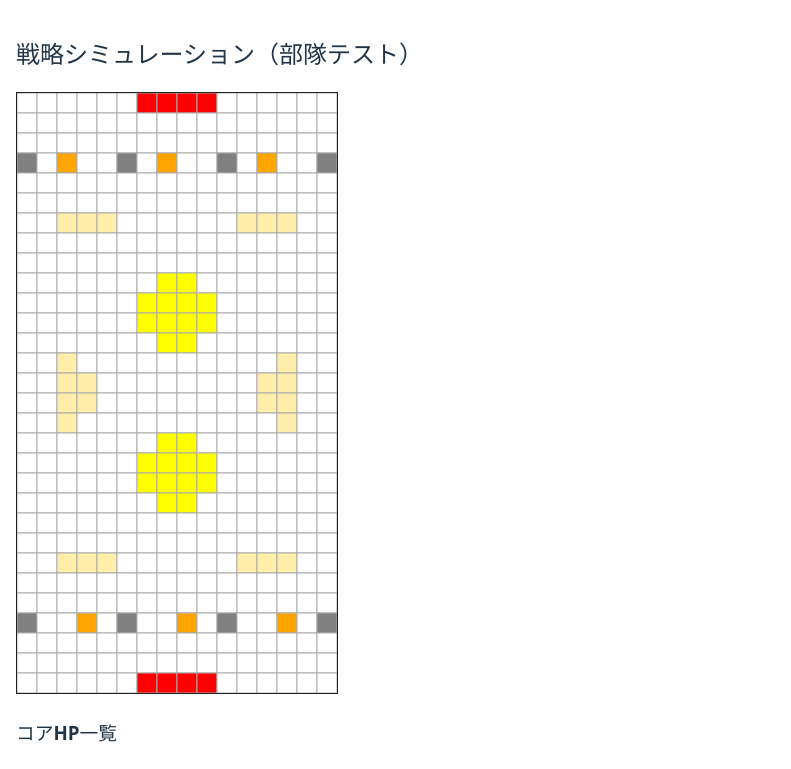
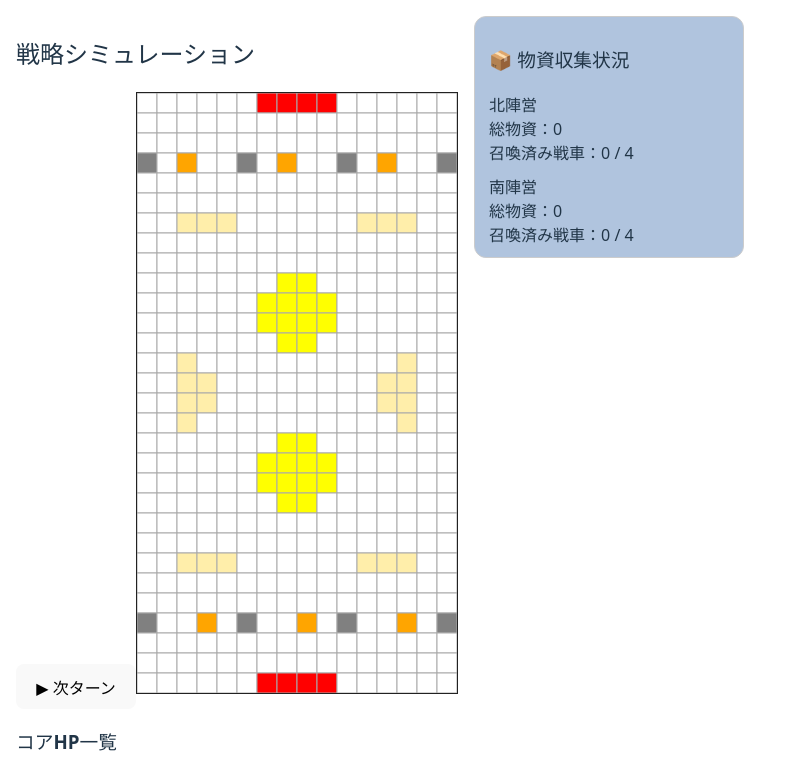
Before and after one commit to raila0214/war_game, a React (Vite) app: page / in a window 1280 px wide. Shown: the top 769 px of the page, without its empty margins (0-791 px from the left). Built offline with nearby package versions, Linux system fonts and the light colour scheme.

Commit message:
feat: 新規機能お試し追加

```diff
--- a/src/App.tsx
+++ b/src/App.tsx
@@ -1,52 +1,15 @@
 import { useState } from "react";
 import Board from "./Board";
-import type { GameObject , Unit } from "./types";
+import type { GameObject , Unit , GameSetup } from "./types";
 import { applyAttackOrHeal } from "./battleLogic";
 import { createBoard } from "./boardSetup";
 import { processSupportAction } from "./supportLogic";
 import { collectSupplies, trySpawnTank } from "./supplyLogic";
+import { createUnit } from "./unitStats";
+import TeamSetupScreen from "./TeamSetupScreen";
+//import { generateUnitFromConfig } from "./unitSetup";
 
-function calcUnitStats(type: string, members: number){
-  switch(type){
-    case "infantry": //小隊
-      return {
-        attack: 80 + (members -1)*1,
-        defense: 40 + (members -1)*0.5,
-        hp: 500 + (members -1)*10,
-        speed: 4,
-      };
-    case "battalion": //大隊
-      return {
-        attack: 60 + (members -1)*0.8,
-        defense: 30 + (members -1)*0.5,
-        hp: 2000 + (members -1)*15,
-        speed: 4,
-      };
-    case "raider": //遊撃部隊
-      return {
-        attack: 100 + (members -1)*1.2,
-        defense: 20 + (members -1)*0.5,
-        hp: 240 + (members -1)*5,
-        speed: 5,
-      };
-    case "support": //支援部隊
-      return {
-        attack: 20,
-        defense: 30 + (members -1)*0.5,
-        hp: 600 + (members -1)*10,
-        speed: 2,
-      };
-    case "tank": //戦車
-      return {
-        attack: 0,
-        defense: 60,
-        hp: 1600,
-        speed: 1,
-      };
-    default:
-      return {attack: 0, defense: 0, hp:0, speed:0};
-  }
-}
+
 //コア初期値
 const initialGameObjects: Record<string, GameObject> = {
   mainCoreN: { id: "mainCoreN", type: "coreMain", hp: 10000, maxHp: 10000 },
@@ -60,64 +23,74 @@ const initialGameObjects: Record<string, GameObject> = {
 };
 
 export default function App() {
+  //盤面
   const board = createBoard();
+  //コア
   const [gameObjects, setGameObjects] = useState(initialGameObjects);
 
+  //盤上に存在する部隊ユニット
+  const [units, setUnits] = useState<Unit[]>([
+    createUnit("north_support_1","north","support",6,5,15),
+  ]);
+
+  //盤外の物資部隊ユニット
+  const offboardNorthSupplyUnits: Unit[] = [
+    {...createUnit("north_supply","north","supply",-1,-1,20), range: 0},
+  ];
+  const offboardSouthSupplyUnits: Unit[] = [
+    {...createUnit("south_supply","north","supply",-1,-1,20), range: 0},
+  ];
+
   //北物資
-  const [tatolSuppliesN, setTotalSuppliesN] = useState(0);
+  const [totalSuppliesN, setTotalSuppliesN] = useState(0);
   const [spawnedTanksN, setSpawnedTanksN] = useState(0);
 
   //南物資
-  const [tatolSuppliesS, setTotalSuppliesS] = useState(0);
+  const [totalSuppliesS, setTotalSuppliesS] = useState(0);
   const [spawnedTanksS, setSpawnedTanksS] = useState(0);
 
-  // === 部隊の初期化 ===
-  const smallSquadStats = calcUnitStats("infantry", 20);
-  const supportStats = calcUnitStats("support", 15);
+  function nextTurn(){
+    let updatedObjects = {...gameObjects};
+    let updatedUnits = [...units];
 
-  const [units, setUnits] = useState<Unit[]>([
-    {
-      id: "north_infantry_1",
-      team: "north",
-      type: "infantry",
-      x: 6,
-      y: 5,
-      members: 20,
-      range: 1,
-      ...smallSquadStats,
-      hp: smallSquadStats.hp,
-      maxHp: smallSquadStats.hp,
-    },
-    {
-      id: "south_support_1",
-      team: "south",
-      type: "support",
-      x: 7,
-      y: 24,
-      members: 15,
-      range: 1,
-      ...supportStats,
-      hp: supportStats.hp,
-      maxHp: supportStats.hp,
-    },
-  ]);
+    //支援部隊の行動
+    const supportUnits = updatedUnits.filter((u) => u.type === "support");
+    for (const sup of supportUnits){
+      updatedObjects = processSupportAction(board,updatedObjects,sup,updatedUnits);
+    }
+    //物資収集
+    const northGain = collectSupplies(offboardNorthSupplyUnits);
+    const southGain = collectSupplies(offboardSouthSupplyUnits);
+    const newNorthSupplies = totalSuppliesN + northGain;
+    const newSouthSupplies = totalSuppliesS + southGain;
 
-  // === ターン内で支援部隊行動テスト ===
-  function simulateTurn() {
-    const supportUnits = units.filter((u) => u.type === "support");
-    let updatedObjects = { ...gameObjects };
-
-    for (const sup of supportUnits) {
-      updatedObjects = processSupportAction(board, updatedObjects, sup, units);
+    //戦車
+    const newNorthTank = trySpawnTank(newNorthSupplies, spawnedTanksN, "north");
+    const newSouthTank = trySpawnTank(newSouthSupplies, spawnedTanksS, "south");
+    if (newNorthTank) {
+      updatedUnits.push(newNorthTank);
+      setSpawnedTanksN(spawnedTanksN + 1);
+    }
+    if (newSouthTank) {
+      updatedUnits.push(newSouthTank);
+      setSpawnedTanksS(spawnedTanksS + 1);
     }
 
+    // 状態反映
+    setUnits(updatedUnits);
     setGameObjects(updatedObjects);
+    setTotalSuppliesN(newNorthSupplies);
+    setTotalSuppliesS(newSouthSupplies);
+
+
   }
 
   return (
-    <div style={{ padding: 16 }}>
-      <h2>戦略シミュレーション（部隊テスト）</h2>
-
+    <>
+    <div style={{ display: "flex", gap: 16, padding: 16 }}>
+      <div>
+      <h2>戦略シミュレーション</h2>
+      <button onClick={nextTurn}> ▶︎ 次ターン</button>
       <Board  gameObjects = {gameObjects} setGameObjects={setGameObjects}/>
       <div style={{ marginTop: 16 }}>
         <h3>コアHP一覧</h3>
@@ -130,5 +103,32 @@ export default function App() {
         </ul>
       </div>
     </div>
+
+    <div
+        style={{
+          minWidth: 240,
+          padding: "10px 14px",
+          background: "#b0c4de",
+          borderRadius: 12,
+          border: "1px solid #ccc",
+          height: "fit-content",
+        }}
+      >
+        <h3>📦 物資収集状況</h3>
+
+        <div style={{ marginBottom: 10 }}>
+          <strong>北陣営</strong>
+          <div>総物資：{totalSuppliesN}</div>
+          <div>召喚済み戦車：{spawnedTanksN} / 4</div>
+        </div>
+
+        <div>
+          <strong>南陣営</strong>
+          <div>総物資：{totalSuppliesS}</div>
+          <div>召喚済み戦車：{spawnedTanksS} / 4</div>
+        </div>
+      </div>
+    </div>
+    </>
   );
 }
--- a/src/types.ts
+++ b/src/types.ts
@@ -18,6 +18,32 @@ export type GameObject = {
 
 //陣営（チームたぐ）
 export type Team = "north" | "south";
+
+//初期設定画面仮
+export type UnitSetupData = {
+  type:"infantry"   // 小隊
+  | "battalion"  // 大隊
+  | "raider"     // 遊撃部隊
+  | "support"    // 支援部隊
+  | "supply";    // 物資部隊
+  members: number;
+  team: "north"|"south";
+  x?: number;
+  y?: number;
+};
+
+//人数割り振り
+export type PlayerUnitConfig = {
+  totalPoints: number;
+  units: {
+    type: "infantry"   // 小隊
+    | "battalion"  // 大隊
+    | "raider"     // 遊撃部隊
+    | "support"    // 支援部隊
+    | "supply";    // 物資部隊
+    members: number;
+  }[];
+};
 
 //部隊タイプ
 export type UnitType =
@@ -46,6 +72,12 @@ export type Unit = {
   collectedSupplies?: number;
 };
 
+//両チームの設定
+export type GameSetup = {
+  north: PlayerUnitConfig;
+  south: PlayerUnitConfig;
+};
+
 // 物資部隊が1ターンに収集できる物資量を計算
 export function calcSupplyGatherRate(members: number): number {
   if (members <= 6) return Math.floor(20 + (members - 1));
--- /dev/null
+++ b/src/unitSetup.ts
@@ -0,0 +1,24 @@
+import type { Unit, PlayerUnitConfig } from "./types";
+import { createUnit } from "./unitStats";
+
+/*
+export function generateUnitFromConfig(
+    config: PlayerUnitConfig,
+    team: "north"|"south"
+): Unit[]{
+    const units: Unit[] =[];
+    let totalAssigned = 0;
+
+    //大隊と物資部隊を必ず含める
+    const battalion = config.units.find((u) => u.type === "battalion") ?? {
+        type: "battalion",
+        members: 1,
+    };
+    const supply = config.units.find((u) => u.type === "supply") ?? {
+        type: "supply",
+        members: 1,
+    };
+
+
+}
+*/
--- /dev/null
+++ b/src/unitStats.ts
@@ -0,0 +1,81 @@
+import type { Unit } from "./types";
+
+/**
+ * 部隊タイプに応じて、人数をもとに各パラメータを算出
+ */
+export function calcUnitStats(type: Unit["type"], members: number) {
+  switch (type) {
+    case "infantry": // 小隊
+      return {
+        attack: 80 + (members - 1) * 1,
+        defense: 40 + (members - 1) * 0.5,
+        hp: 500 + (members - 1) * 10,
+        speed: 4,
+      };
+    case "battalion": // 大隊
+      return {
+        attack: 60 + (members - 1) * 0.8,
+        defense: 30 + (members - 1) * 0.5,
+        hp: 2000 + (members - 1) * 15,
+        speed: 3,
+      };
+    case "raider": // 遊撃部隊
+      return {
+        attack: 100 + (members - 1) * 1.2,
+        defense: 20 + (members - 1) * 0.5,
+        hp: 240 + (members - 1) * 5,
+        speed: 5,
+      };
+    case "support": // 支援部隊
+      return {
+        attack: 20,
+        defense: 30 + (members - 1) * 0.5,
+        hp: 600 + (members - 1) * 10,
+        speed: 2,
+      };
+    case "supply": // 物資部隊（戦闘パラメータは低め）
+      return {
+        attack: 0,
+        defense: 10 + (members - 1) * 0.3,
+        hp: 400 + (members - 1) * 8,
+        speed: 2,
+      };
+    case "tank": // 戦車
+      return {
+        attack: 0,
+        defense: 60,
+        hp: 1600,
+        speed: 1,
+      };
+    default:
+      return { attack: 0, defense: 0, hp: 0, speed: 0 };
+  }
+}
+
+/**
+ * 部隊の初期化を簡単に行うヘルパー関数
+ */
+export function createUnit(
+  id: string,
+  team: "north" | "south",
+  type: Unit["type"],
+  x: number,
+  y: number,
+  members: number
+): Unit {
+  const base = calcUnitStats(type, members);
+  return {
+    id,
+    team,
+    type,
+    x,
+    y,
+    members,
+    range: 1,
+    attack: base.attack,
+    defense: base.defense,
+    hp: base.hp,
+    maxHp: base.hp,
+    speed: base.speed,
+  };
+}
```
Also changed, not shown: src/TeamSetupScreen.tsx (added).
